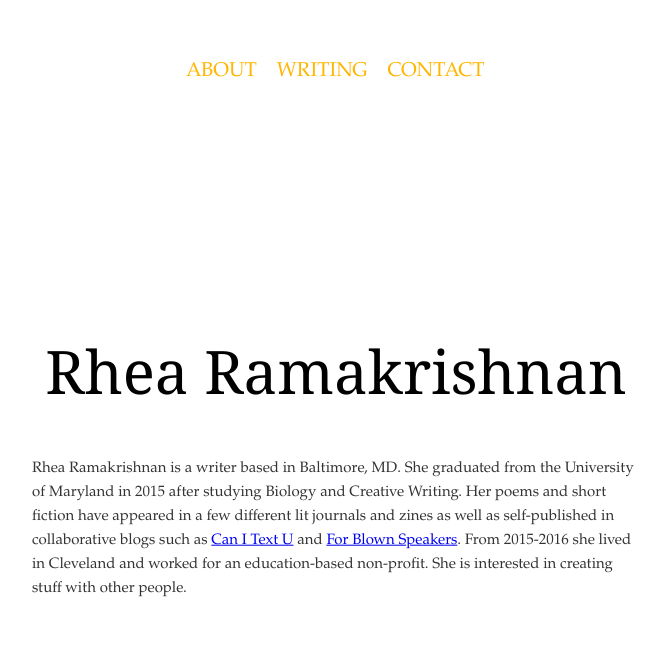
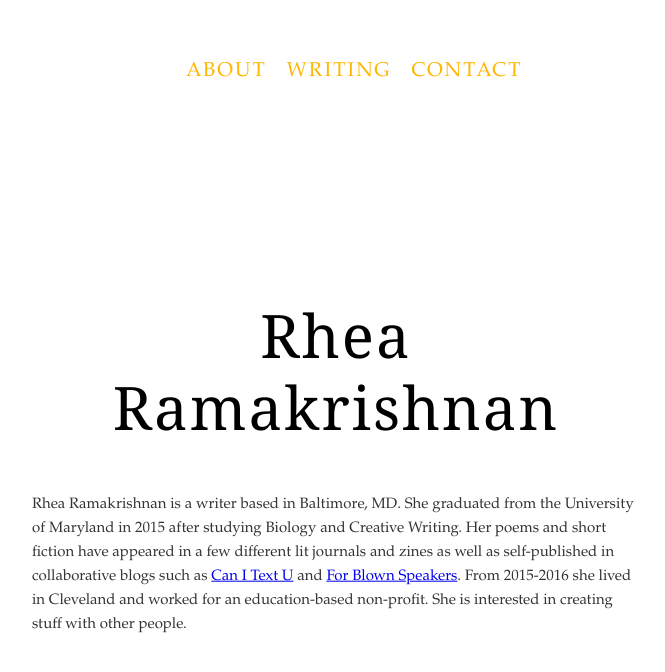
Before and after one commit to reram/reram.github.io, a Jekyll site: the page built from index.html, in a window 1280 px wide. Shown: the top 672 px of the page, without its empty margins (304-969 px from the left). Built offline with Jekyll 4.4.1, drawn with Linux system fonts in a browser that asks for light colours.

Commit message:
Update page.html

```diff
--- a/_layouts/page.html
+++ b/_layouts/page.html
@@ -8,6 +8,7 @@
      h1 {
         font: 400 60px/1.2 'Nixie One', Georgia, serif;
         text-align: center;
+        letter-spacing: 2px;
         }
     section {
       border-radius: 1em;
@@ -44,6 +45,7 @@
 
 li {
     float: left;
+    letter-spacing: 2px;
 }
 
 li a {
```
